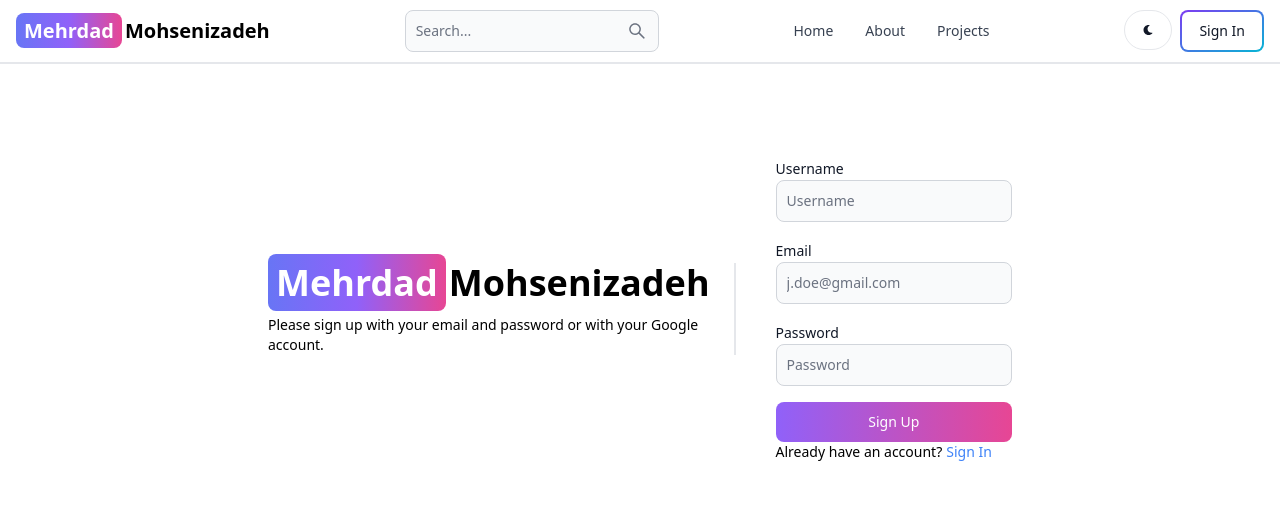
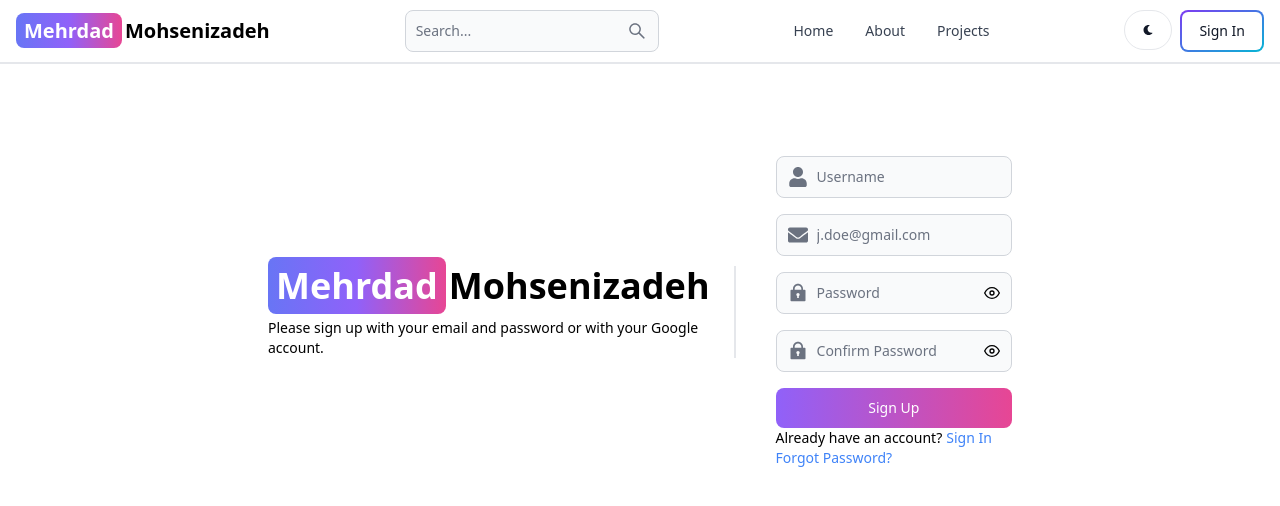
Before and after one commit to mehrdadmohsenizadeh/mern-dashboard, a React (Vite) app in the folder client/: page /sign-up in a window 1280 px wide. Shown: the top 506 px of the page. Built offline with nearby package versions, Linux system fonts and the light colour scheme.

Commit message:
improve password and add confirm password inputs

```diff
--- a/client/src/App.jsx
+++ b/client/src/App.jsx
@@ -3,6 +3,7 @@ import React from 'react'
 import { BrowserRouter, Routes, Route } from 'react-router-dom'
 
 import Header from './components/Header'
+import ForgotPassword from './components/ForgotPassword';
 
 import Home from './pages/Home'
 import About from './pages/About'
@@ -20,8 +21,9 @@ export default function App() {
         <Route path="/about" element={<About />} />
         <Route path="/sign-in" element={<SignIn />} />
         <Route path="/sign-up" element={<SignUp />} />
+        <Route path="/projects" element={<Projects />} />
         <Route path="/dashboard" element={<Dashboard />} />
-        <Route path="/projects" element={<Projects />} />
+        <Route path="/forgot-password" element={<ForgotPassword />} />
       </Routes>
     </BrowserRouter>
   )
--- /dev/null
+++ b/client/src/components/ForgotPassword.jsx
@@ -0,0 +1,37 @@
+import React, { useState } from 'react';
+import { Alert, Button, TextInput } from 'flowbite-react';
+import { Link, useNavigate } from 'react-router-dom';
+
+export default function ForgotPassword() {
+  const [email, setEmail] = useState('');
+  const [message, setMessage] = useState(null);
+  const navigate = useNavigate();
+
+  const handleSubmit = async (e) => {
+    e.preventDefault();
+    // Here you would handle the form submission to your backend
+    // For now, let's just log the email to the console
+    console.log(email);
+    // After submitting, you might want to show a message or redirect the user
+    setMessage('If an account with that email exists, we have sent a password reset link.');
+    // Optionally, redirect the user back to the sign-in page or elsewhere
+    // navigate('/sign-in');
+  };
+
+  return (
+    <div className='min-h-screen flex flex-col justify-center items-center'>
+      <h2 className='mb-4 text-3xl font-bold'>Reset Your Password</h2>
+      <form className='w-full max-w-sm' onSubmit={handleSubmit}>
+        <TextInput
+          id='email'
+          type='email'
+          placeholder='Enter your email address'
+          required
+          onChange={(e) => setEmail(e.target.value)}
+        />
+        <Button type='submit'>Send Reset Link</Button>
+      </form>
+      {message && <Alert color='info'>{message}</Alert>}
+    </div>
+  );
+}
--- a/client/src/pages/SignUp.jsx
+++ b/client/src/pages/SignUp.jsx
@@ -1,16 +1,24 @@
 import { Alert, Button, Label, Spinner, TextInput } from 'flowbite-react';
 import { useState } from 'react';
 import { Link, useNavigate } from 'react-router-dom';
-// import { FiEye, FiEyeOff } from 'react-icons/fi'; // Import eye icons
+import { FiEye, FiEyeOff } from 'react-icons/fi'; // Import eye icons
+import { FaUser, FaLock, FaEnvelope } from 'react-icons/fa';
+import { RiLock2Fill } from "react-icons/ri";
+
 
 export default function SignUp() {
-  // const [showPassword, setShowPassword] = useState(false);
+  const [showPassword, setShowPassword] = useState(false);
+  const [showConfirmPassword, setShowConfirmPassword] = useState(false);
 
   const [errorMessage, setErrorMessage] = useState(null);
 
   const [loading, setLoading] = useState(false);
 
-  const [formData, setFormData] = useState({});
+  // const [formData, setFormData] = useState({});
+
+  const [formData, setFormData] = useState({
+    confirmPassword: '',
+  });
 
   const navigate = useNavigate();
 
@@ -19,13 +27,24 @@ export default function SignUp() {
   };
 
   const handleSubmit = async (e) => {
+
     e.preventDefault();
-    if (!formData.username || !formData.email || !formData.password) {
+
+    // Check if all fields are filled
+    if (!formData.username || !formData.email || !formData.password || !formData.confirmPassword) {
       return setErrorMessage('Please fill out all fields.');
     }
+
+    // Check if passwords match
+    if (formData.password !== formData.confirmPassword) {
+      return setErrorMessage('Passwords do not match.');
+    }
+
     try {
       setLoading(true);
       setErrorMessage(null);
+
+      // Attempt to sign up the user
       const res = await fetch('/api/auth/signup', {
           method: 'POST'
         , headers: { 'Content-Type': 'application/json' }
@@ -33,16 +52,18 @@ export default function SignUp() {
       });
       const data = await res.json();
       if (data.success === false) {
-        return setErrorMessage(data.message);
-      }
-      setLoading(false);
-      if(res.ok) {
+        // If there's a failure (e.g., username already taken), stop the spinner and show error
+        setErrorMessage(data.message);
+      } else {
+        // If signup is successful, redirect the user
         navigate('/sign-in');
       }
     } catch (error) {
+      // If there's an exception during sign up, stop the spinner and show error
       setErrorMessage(error.message);
-      setLoading(false);
     }
+    // Stop the loading process regardless of the outcome
+    setLoading(false);
   };
   return (
     <div className='
@@ -96,15 +117,11 @@ export default function SignUp() {
             >
               Mehrdad
             </span>
-            <span
-              style={{ paddingLeft: '3px' }}
-            >
+            <span style={{ paddingLeft: '3px' }}>
               Mohsenizadeh
             </span>
           </Link>
-          <p
-            className='text-sm mt-3'
-          >
+          <p className='text-sm mt-3'>
             Please sign up with your email and password or with your Google account.
           </p>
         </div>
@@ -113,45 +130,83 @@ export default function SignUp() {
         {/* -------------------------------------------------- */}
         <div className='flex-1'>
           <form className='flex flex-col gap-4' onSubmit={handleSubmit}>
-          <div className='max-w-md'>
-              <Label
-                value='Username'
-              />
+            {/* ++++++++++++++++++++++++++++++++++++++++++++++++++ */}
+            {/*                       USERNAME                     */}
+            {/* ++++++++++++++++++++++++++++++++++++++++++++++++++ */}
+            <div className="max-w-md">
               <TextInput
+                id='username'
                 type='text'
                 placeholder='Username'
-                id='username'
                 onChange={handleChange}
-              />
+                icon={FaUser} />
             </div>
+            {/* ++++++++++++++++++++++++++++++++++++++++++++++++++ */}
+            {/*                        EMAIL                       */}
+            {/* ++++++++++++++++++++++++++++++++++++++++++++++++++ */}
             <div className='max-w-md'>
-              <Label
-                value='Email'
-              />
               <TextInput
+                id='email'
                 type='email'
                 placeholder='j.doe@gmail.com'
-                id='email'
                 onChange={handleChange}
+                icon={FaEnvelope} />
+            </div>
+            {/* ++++++++++++++++++++++++++++++++++++++++++++++++++ */}
+            {/*                       PASSWORD                     */}
+            {/* ++++++++++++++++++++++++++++++++++++++++++++++++++ */}
+            <div className='relative max-w-md'>
+              <TextInput
+                id='password'
+                type={showPassword ? 'text' : 'password'}
+                placeholder='Password'
+                onChange={handleChange}
+                icon={RiLock2Fill}
               />
+              <div className='absolute inset-y-0 right-0 pr-3 flex items-center'>
+                {showPassword ? (
+                  <FiEyeOff
+                    className='cursor-pointer'
+                    onClick={() => setShowPassword(!showPassword)}
+                  />
+                ) : (
+                  <FiEye
+                    className='cursor-pointer'
+                    onClick={() => setShowPassword(!showPassword)}
+                  />
+                )}
+              </div>
             </div>
-            <div className='max-w-md'>
-              <Label
-                value='Password'
+            {/* ++++++++++++++++++++++++++++++++++++++++++++++++++ */}
+            {/*                   CONFIRM PASSWORD                 */}
+            {/* ++++++++++++++++++++++++++++++++++++++++++++++++++ */}
+            <div className='relative max-w-md'>
+              <TextInput
+                id='confirmPassword'
+                type={showConfirmPassword ? 'text' : 'password'}
+                placeholder='Confirm Password'
+                onChange={handleChange}
+                icon={RiLock2Fill}
+                onPaste={(e) => e.preventDefault()} // prevent pasting password
               />
-              <TextInput
-                type='password'
-                placeholder='Password'
-                id='password'
-                onChange={handleChange}
-              />
+              <div className='absolute inset-y-0 right-0 pr-3 flex items-center'>
+                {showConfirmPassword ? (
+                  <FiEyeOff
+                    className='cursor-pointer'
+                    onClick={() => setShowConfirmPassword(!showConfirmPassword)}
+                  />
+                ) : (
+                  <FiEye
+                    className='cursor-pointer'
+                    onClick={() => setShowConfirmPassword(!showConfirmPassword)}
+                  />
+                )}
+              </div>
             </div>
-            <Button
-              className='max-w-md'
-              gradientDuoTone='purpleToPink'
-              type='submit'
-              disabled={loading}
-            >
+            {/* ++++++++++++++++++++++++++++++++++++++++++++++++++ */}
+            {/*                       SIGN UP                      */}
+            {/* ++++++++++++++++++++++++++++++++++++++++++++++++++ */}
+            <Button type='submit' className='max-w-md' gradientDuoTone='purpleToPink' disabled={loading} >
               {loading ? (
                 <>
                   <Spinner size='sm' />
@@ -162,17 +217,24 @@ export default function SignUp() {
               )}
             </Button>
           </form>
+          {/* -------------------------------------------------- */}
+          {/*                    HAVE ACCOUNT?                   */}
+          {/* -------------------------------------------------- */}
           <div className='flex gap-1 text-sm'>
-            <span>
-              Already have an account?
-            </span>
-            <Link
-              to='/sign-in'
-              className='text-blue-500'
-            >
-              Sign In
+            <span> Already have an account? </span>
+            <Link to='/sign-in' className='text-blue-500'> Sign In </Link>
+          </div>
+          {/* -------------------------------------------------- */}
+          {/*                   FORGOT PASSWORD?                 */}
+          {/* -------------------------------------------------- */}
+          <div className='flex gap-1 text-sm'>
+            <Link to='/forgot-password' className='text-blue-500'>
+              Forgot Password?
             </Link>
           </div>
+          {/* -------------------------------------------------- */}
+          {/*                    ERROR MESSAGE                   */}
+          {/* -------------------------------------------------- */}
           {errorMessage && (
             <Alert className='mt-5' color='failure'>
               {errorMessage}
```
Also changed, not shown: 1 other file (tests, documents, lock files or other folders).
